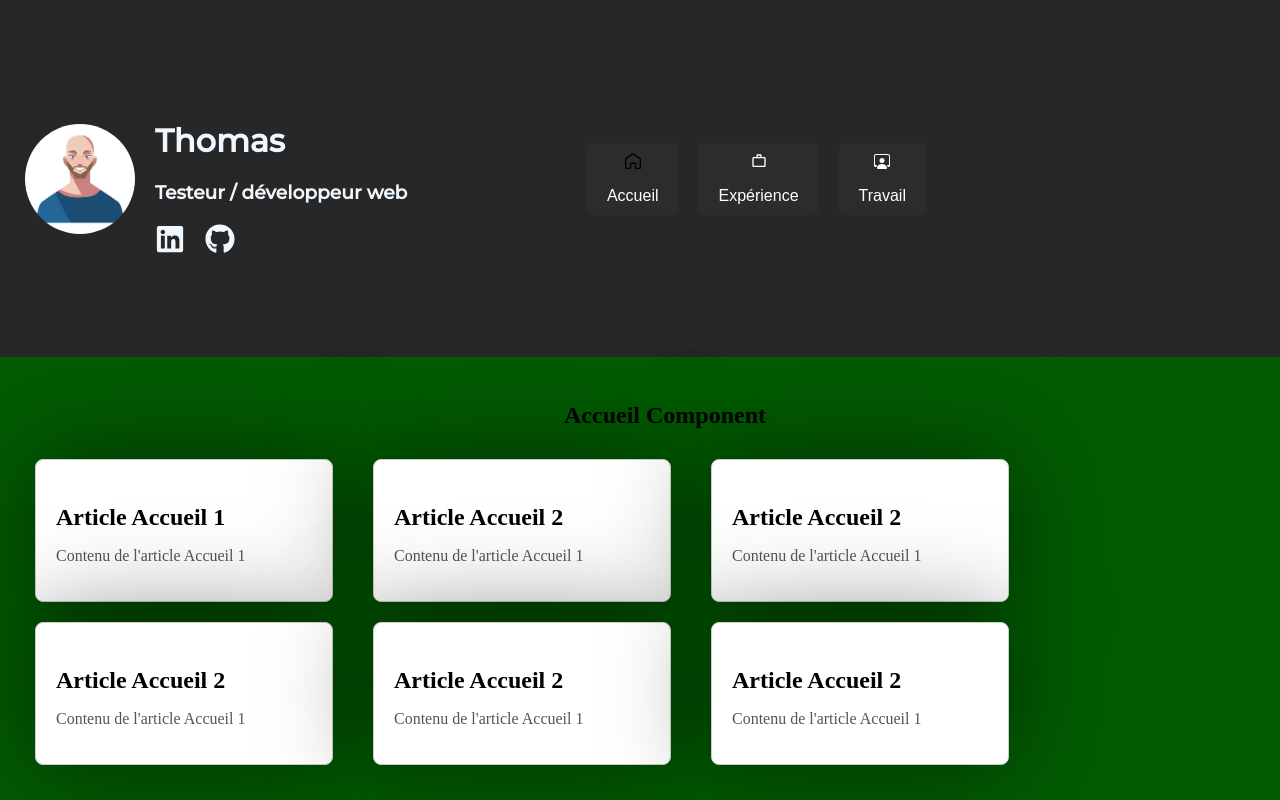
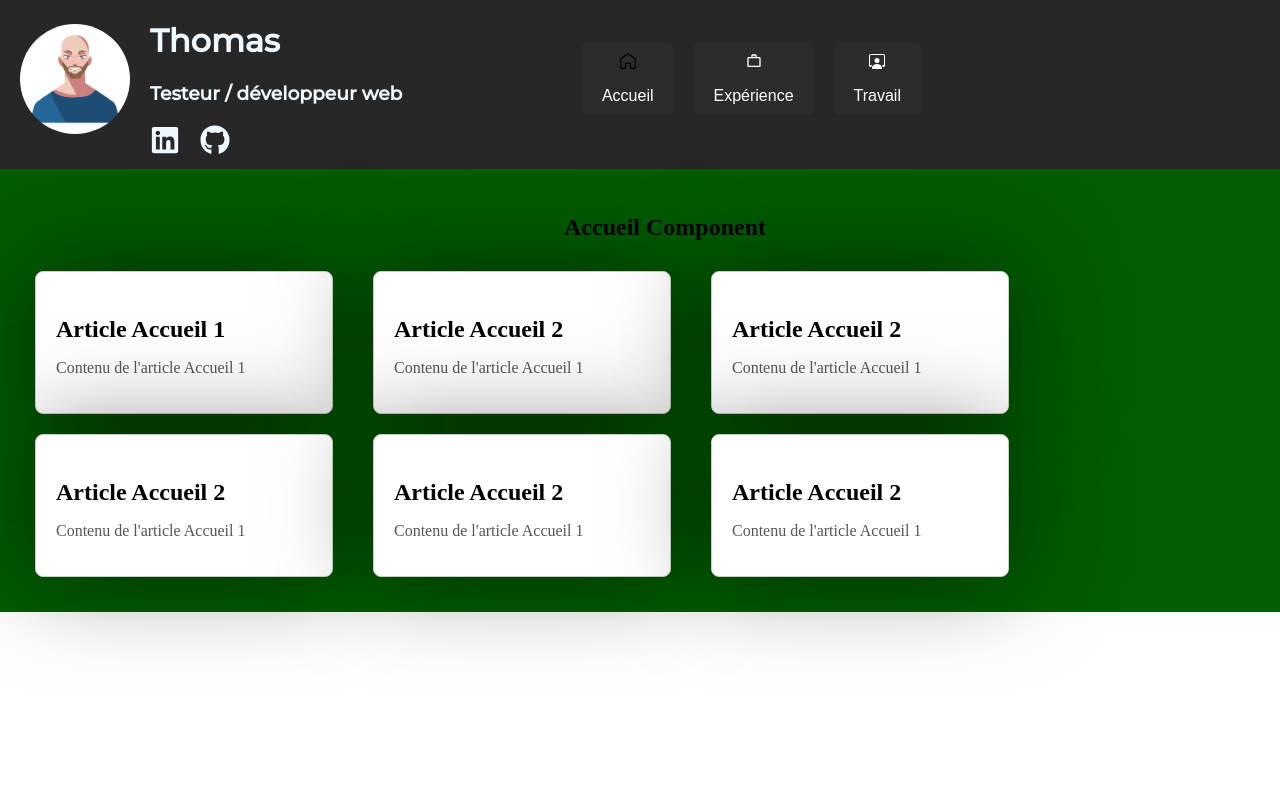
Before and after one commit to ThomasVdbk/my-eportfolio, a React (Create React App) app: page / in a window 1280 px wide. Shown: the top 800 px of the page. Built offline with nearby package versions, Linux system fonts and the light colour scheme; a web font is replaced by a local one.

Commit message:
ajustement css header

```diff
--- a/src/datas/datas.js
+++ b/src/datas/datas.js
@@ -12,49 +12,49 @@ const articlesData = [
     category: "Accueil",
   },
   {
-    id: 2,
+    id: 3,
     title: "Article Accueil 2",
     content: "Contenu de l'article Accueil 1",
     category: "Accueil",
   },
   {
-    id: 2,
+    id: 4,
     title: "Article Accueil 2",
     content: "Contenu de l'article Accueil 1",
     category: "Accueil",
   },
   {
-    id: 2,
+    id: 5,
     title: "Article Accueil 2",
     content: "Contenu de l'article Accueil 1",
     category: "Accueil",
   },
   {
-    id: 2,
+    id: 6,
     title: "Article Accueil 2",
     content: "Contenu de l'article Accueil 1",
     category: "Accueil",
   },
   {
-    id: 3,
+    id: 7,
     title: "Article Expérience 3",
     content: "Contenu de l'article Accueil 1",
     category: "Expérience",
   },
   {
-    id: 4,
+    id: 8,
     title: "Article Expérience 1",
     content: "Contenu de l'article Accueil 1",
     category: "Expérience",
   },
   {
-    id: 5,
+    id: 9,
     title: "Article Travail 2",
     content: "Contenu de l'article Accueil 1",
     category: "Travail",
   },
   {
-    id: 6,
+    id: 10,
     title: "Article Travail 3",
     content: "Contenu de l'article Accueil 1",
     category: "Travail",
--- a/src/styles/headerStyle.css
+++ b/src/styles/headerStyle.css
@@ -4,13 +4,13 @@ header{
     color: aliceblue;
     font-family: 'Montserrat', sans-serif;
     width: 100%;
-    height: 100%;
     background-color: rgb(39, 39, 39);
     display: flex;
     align-items: center;
     justify-content: space-between;
     flex-wrap: wrap;
-    padding: 25px 25px;
+    padding-left: 20px;
+   padding-bottom: 10px;
 }
 /***** HEADER LEFT *****/
 .header-left{
```
